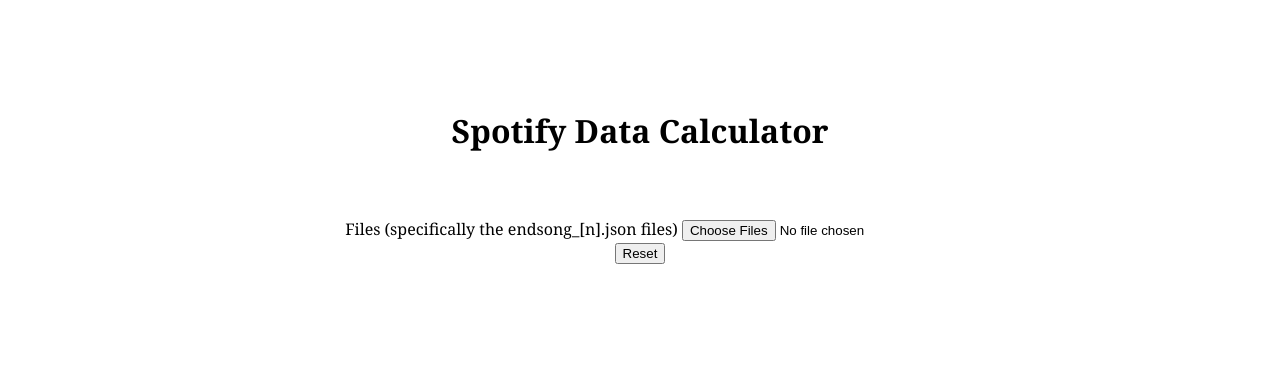
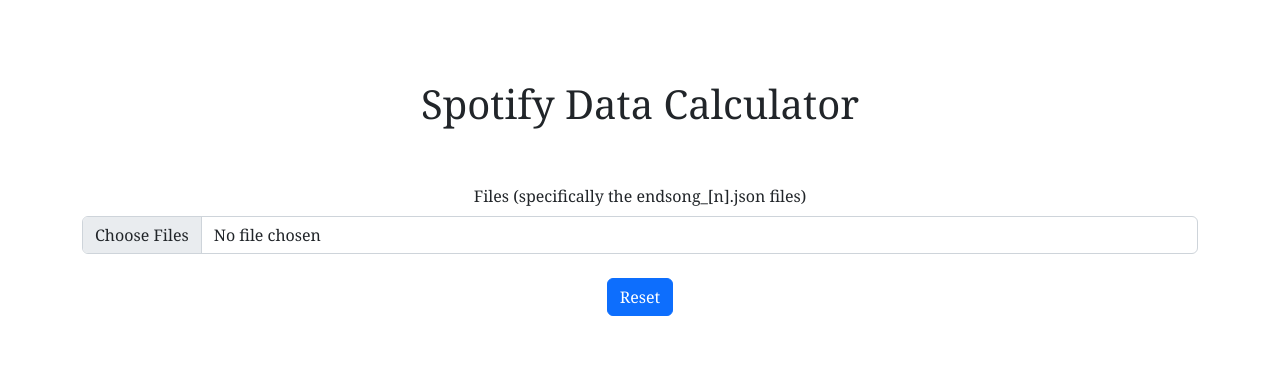
Before and after one commit to Regalijan/spotify-data-calculator, a plain HTML site: page index.html in a window 1280 px wide. Drawn offline with Linux system fonts and the light colour scheme; the site is published under a folder, as on GitHub Pages, so addresses that start at the root find nothing.

Commit message:
Ok so it was actually supposed to be relative

```diff
--- a/index.html
+++ b/index.html
@@ -3,7 +3,7 @@
   <head>
     <meta charset="utf-8">
     <meta name="viewport" content="width=device-width, initial-scale=1">
-    <link href="/bootstrap.min.css" rel="stylesheet">
+    <link href="bootstrap.min.css" rel="stylesheet">
     <title>Spotify Data Calculator</title>
   </head>
   <body>
```
